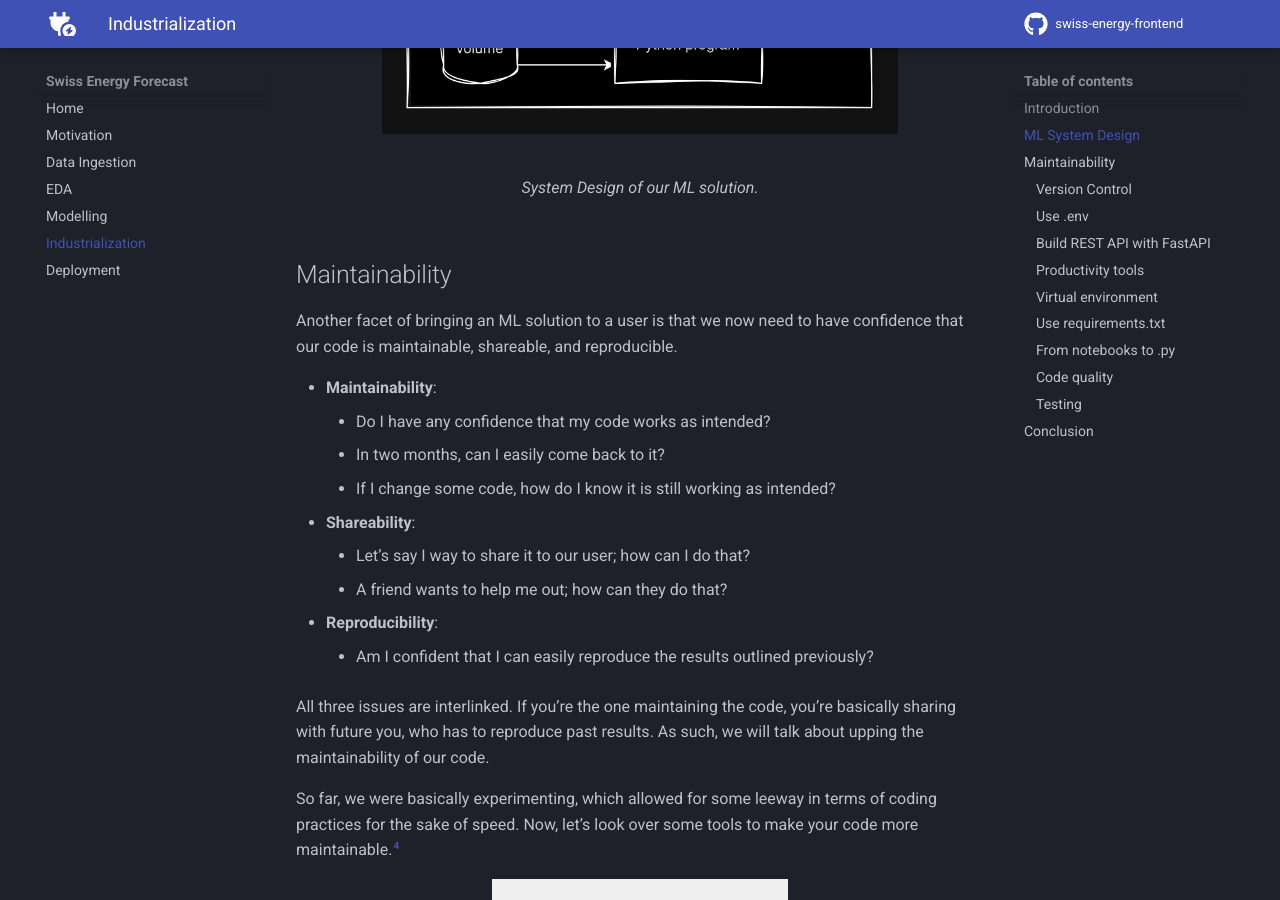
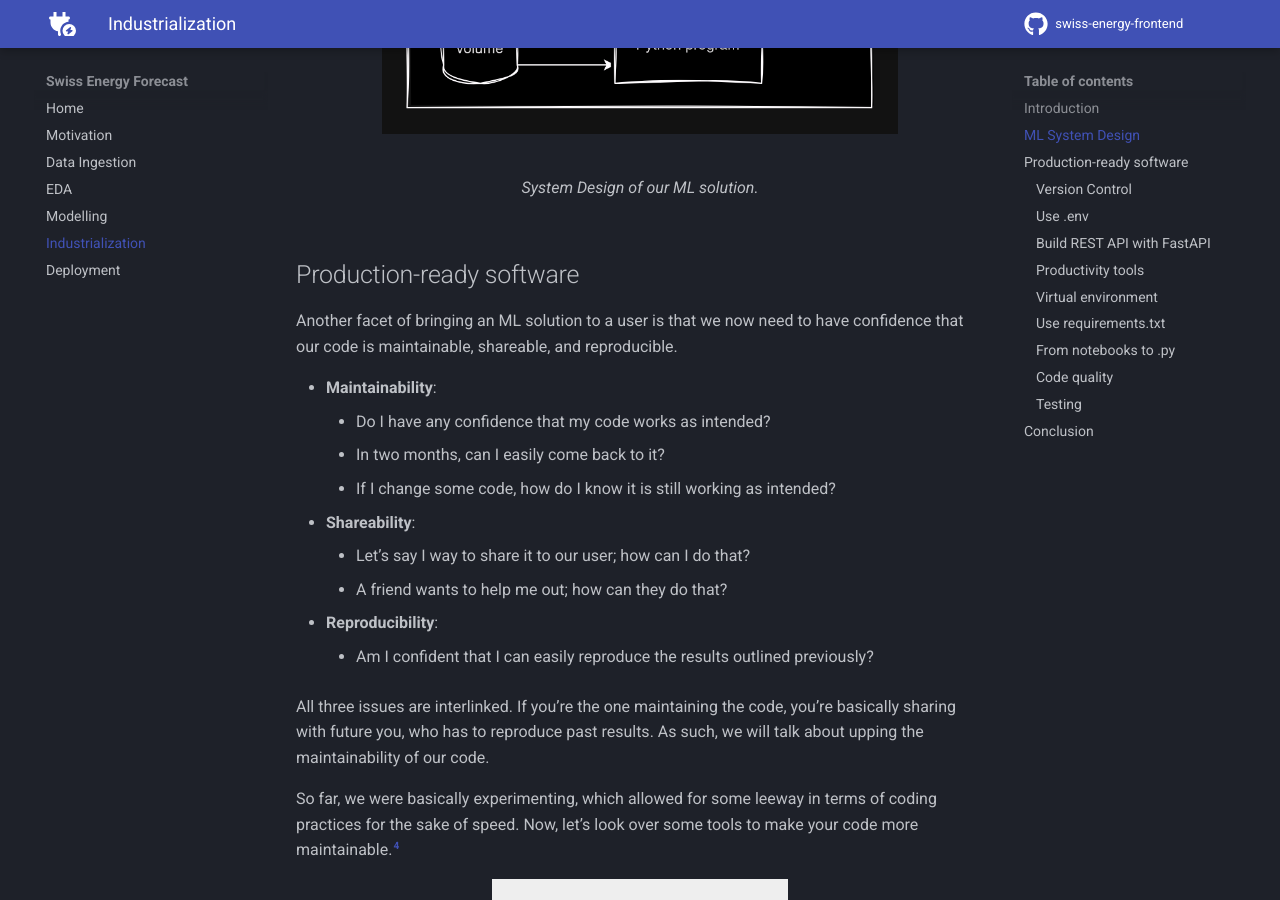
Before and after one commit to arthurgassner/swissenergy-frontend, an MkDocs documentation site: the page built from docs/industrialization.md, in a window 1280 px wide and 900 px high, scrolled down 1280 px. Built offline with MkDocs 1.6.1 and Material for MkDocs 9.7.7, drawn with Linux system fonts in a browser that asks for light colours; a script that is not in the unit is left out; comment, search, counter and statistics services are not loaded.

Commit message:
Update .md

```diff
--- a/docs/industrialization.md
+++ b/docs/industrialization.md
@@ -43,7 +43,7 @@ Upon receiving the appropriate request through the REST API, the machine will re
   <figcaption>System Design of our ML solution.</figcaption>
 </figure>
 
-## Maintainability
+## Production-ready software
 
 Another facet of bringing an ML solution to a user is that we now need to have confidence that our code is maintainable, shareable, and reproducible.
 
```
